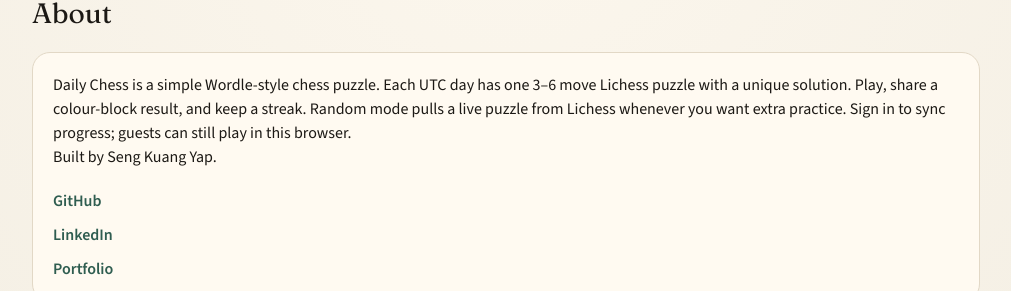
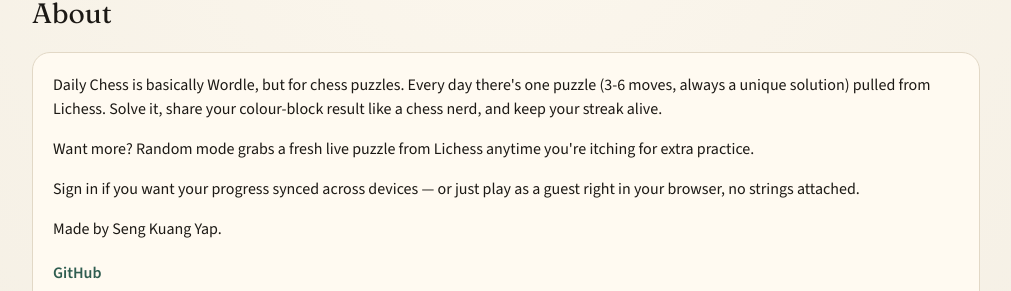
Before and after one commit to YapSengKuang/daily-chess, a Next.js app: page /about in a window 1280 px wide. Shown: the part 126-417 px from the top of the page, without its empty margins (134-1145 px from the left). Built offline with nearby package versions, Linux system fonts and the light colour scheme; no server answers.

Commit message:
Rewrite the About page summary with the intended copy and spacing.
Co-authored-by: Cursor <cursoragent@cursor.com>

```diff
--- a/src/app/about/page.tsx
+++ b/src/app/about/page.tsx
@@ -3,13 +3,22 @@ export default function AboutPage() {
     <main className="page">
       <h1 className="page-title">About</h1>
       <section className="panel">
-        <p>
-          Daily Chess is a simple Wordle-style chess puzzle. Each UTC day has one 3–6 move Lichess
-          puzzle with a unique solution. Play, share a colour-block result, and keep a streak.
-          Random mode pulls a live puzzle from Lichess whenever you want extra practice. Sign in to
-          sync progress; guests can still play in this browser.
-        </p>
-        <p>Built by Seng Kuang Yap.</p>
+        <div className="about-copy">
+          <p>
+            Daily Chess is basically Wordle, but for chess puzzles. Every day there&apos;s one puzzle
+            (3-6 moves, always a unique solution) pulled from Lichess. Solve it, share your
+            colour-block result like a chess nerd, and keep your streak alive.
+          </p>
+          <p>
+            Want more? Random mode grabs a fresh live puzzle from Lichess anytime you&apos;re itching
+            for extra practice.
+          </p>
+          <p>
+            Sign in if you want your progress synced across devices — or just play as a guest right
+            in your browser, no strings attached.
+          </p>
+          <p>Made by Seng Kuang Yap.</p>
+        </div>
         <ul className="about-links">
           <li>
             <a href="https://github.com/YapSengKuang" target="_blank" rel="noreferrer">
--- a/src/app/globals.css
+++ b/src/app/globals.css
@@ -294,6 +294,15 @@ a {
   margin: 8px 0 0;
 }
 
+.about-copy {
+  display: grid;
+  gap: 1em;
+}
+
+.about-copy p {
+  margin: 0;
+}
+
 .about-links {
   display: grid;
   gap: 10px;
```
